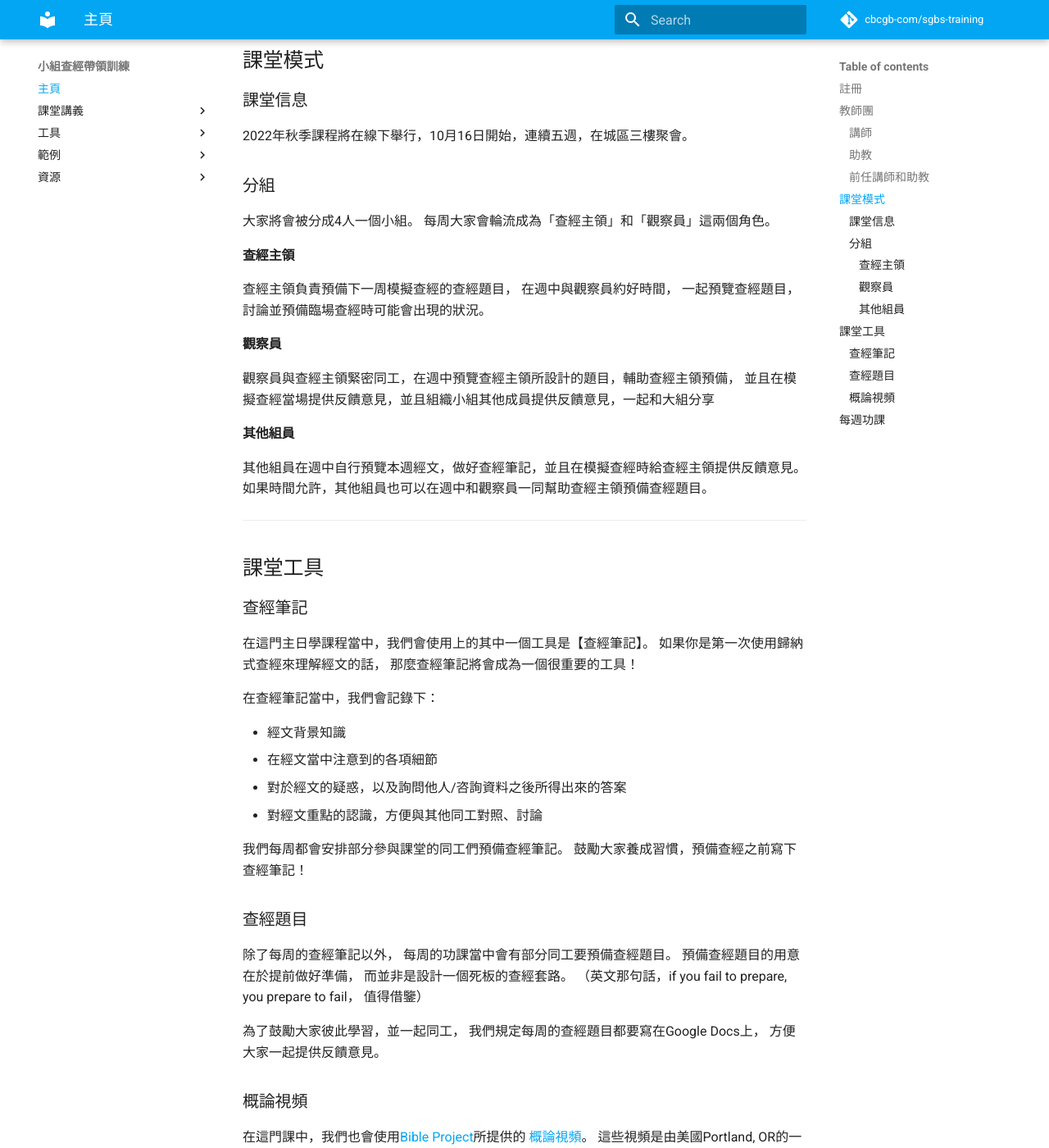
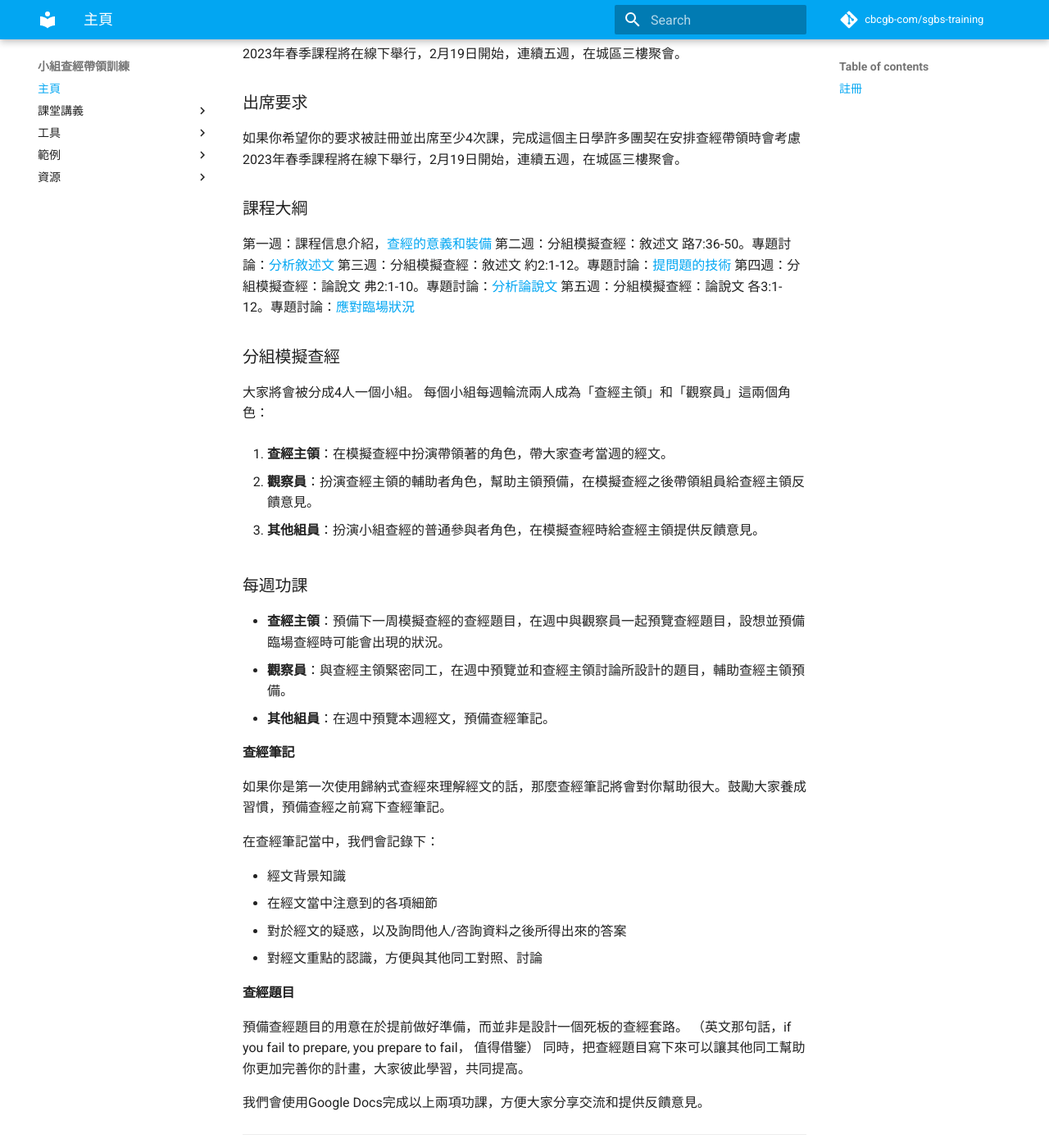
Before and after one commit to cbcgb-com/sgbs-training, an MkDocs documentation site: the page built from docs/index.md, in a window 1280 px wide and 1400 px high, scrolled down 1154 px. Shown: the whole window at 82% size. Built offline with MkDocs 1.6.1 and Material for MkDocs 9.7.7, drawn with Linux system fonts in a browser that asks for light colours; comment, search, counter and statistics services are not loaded; some of the changed text lies outside the part shown.

Commit message:
major-index-structure-update

```diff
--- a/docs/index.md
+++ b/docs/index.md
@@ -17,18 +17,17 @@
 
 <!-- 本季課堂已停止接受註冊，請等到下一季課堂開放再註冊。-->
 
-## 教師團
+---
 
-### 講師
+# 課程信息
 
-- 馬靖龍弟兄（MIT團契）
-- 林意弟兄（學生團契）
+### 教師團
 
-### 助教
+#### 講師
 
-- 何海晴姊妹（學生團契）
+馬靖龍弟兄（MIT團契）、林意弟兄（學生團契）
 
-### 前任講師和助教
+#### 前任講師和助教
 
 - 龐婷姊妹（MIT團契）
 - 張晨天弟兄（樂河團契）
@@ -36,47 +35,46 @@
 - 李佳音姊妹（Malden团契）
 - 楊栩弟兄（MIT團契）
 - 廖偲宇姊妹（樂河團契）
+- 何海晴姊妹（學生團契）
 
-## 課堂模式
-
-### 課堂信息
+### 上課時間地點
 
 <!-- 疫情期間，我們的課堂會在Discord上進行。 -->
 
-2022年秋季課程將在線下舉行，10月16日開始，連續五週，在城區三樓聚會。
+2023年春季課程將在線下舉行，2月19日開始，連續五週，在城區三樓聚會。
 
-### 分組
+### 出席要求
+
+如果你希望你的要求被註冊並出席至少4次課，完成這個主日學許多團契在安排查經帶領時會考慮2023年春季課程將在線下舉行，2月19日開始，連續五週，在城區三樓聚會。
+
+### 課程大綱
+
+第一週：課程信息介紹，[查經的意義和裝備](class-notes/lesson-1-foundations.md)
+第二週：分組模擬查經：敘述文 路7:36-50。專題討論：[分析敘述文](class-notes/lesson-2-narrative.md)
+第三週：分組模擬查經：敘述文 約2:1-12。專題討論：[提問題的技術](class-notes/lesson-3-questioning.md)
+第四週：分組模擬查經：論說文 弗2:1-10。專題討論：[分析論說文](class-notes/lesson-4-argumentation.md)
+第五週：分組模擬查經：論說文 各3:1-12。專題討論：[應對臨場狀況](class-notes/lesson-5-situations.md)
+
+### 分組模擬查經
 
 大家將會被分成4人一個小組。
-每周大家會輪流成為「查經主領」和「觀察員」這兩個角色。
+每個小組每週輪流兩人成為「查經主領」和「觀察員」這兩個角色：
 
-#### 查經主領
+1. **查經主領**：在模擬查經中扮演帶領著的角色，帶大家查考當週的經文。
 
-查經主領負責預備下一周模擬查經的查經題目，
-在週中與觀察員約好時間，
-一起預覽查經題目，
-討論並預備臨場查經時可能會出現的狀況。
+2. **觀察員**：扮演查經主領的輔助者角色，幫助主領預備，在模擬查經之後帶領組員給查經主領反饋意見。
 
-#### 觀察員
+3. **其他組員**：扮演小組查經的普通參與者角色，在模擬查經時給查經主領提供反饋意見。
 
-觀察員與查經主領緊密同工，在週中預覽查經主領所設計的題目，輔助查經主領預備，
-並且在模擬查經當場提供反饋意見，並且組織小組其他成員提供反饋意見，一起和大組分享
+### 每週功課
 
-#### 其他組員
+- **查經主領**：預備下一周模擬查經的查經題目，在週中與觀察員一起預覽查經題目，設想並預備臨場查經時可能會出現的狀況。
+- **觀察員**：與查經主領緊密同工，在週中預覽並和查經主領討論所設計的題目，輔助查經主領預備。
+- **其他組員**：在週中預覽本週經文，預備查經筆記。
 
-其他組員在週中自行預覽本週經文，做好查經筆記，並且在模擬查經時給查經主領提供反饋意見。
-如果時間允許，其他組員也可以在週中和觀察員一同幫助查經主領預備查經題目。
+#### 查經筆記
 
------
-
-## 課堂工具
-
-
-### 查經筆記
-
-在這門主日學課程當中，我們會使用上的其中一個工具是【查經筆記】。
-如果你是第一次使用歸納式查經來理解經文的話，
-那麼查經筆記將會成為一個很重要的工具！
+如果你是第一次使用歸納式查經來理解經文的話，那麼查經筆記將會對你幫助很大。鼓勵大家養成習慣，預備查經之前寫下查經筆記。
 
 在查經筆記當中，我們會記錄下：
 
@@ -85,21 +83,18 @@
 - 對於經文的疑惑，以及詢問他人/咨詢資料之後所得出來的答案
 - 對經文重點的認識，方便與其他同工對照、討論
 
-我們每周都會安排部分參與課堂的同工們預備查經筆記。
-鼓勵大家養成習慣，預備查經之前寫下查經筆記！
+#### 查經題目
 
-### 查經題目
-
-除了每周的查經筆記以外，
-每周的功課當中會有部分同工要預備查經題目。
-預備查經題目的用意在於提前做好準備，
-而並非是設計一個死板的查經套路。
+預備查經題目的用意在於提前做好準備，而並非是設計一個死板的查經套路。
 （英文那句話，if you fail to prepare, you prepare to fail，
 值得借鑒）
+同時，把查經題目寫下來可以讓其他同工幫助你更加完善你的計畫，大家彼此學習，共同提高。
 
-為了鼓勵大家彼此學習，並一起同工，
-我們規定每周的查經題目都要寫在Google Docs上，
-方便大家一起提供反饋意見。
+我們會使用Google Docs完成以上兩項功課，方便大家分享交流和提供反饋意見。
+
+-----
+
+# 課堂工具
 
 ### 概論視頻
 
@@ -117,12 +112,3 @@
 - [網站](https://bibleproject.com)
 
 -----
-
-
-## 每週功課
-
-- 【查經主領】準備下次的模擬查經
-- 【觀察員】在每一步（設計題目、臨場帶領）給【查經主領】提供反饋
-- 【其他同工】預備查經筆記
-
-我們會大量使用Google Docs，這樣方便傳遞信息，分享與交流意見。
```
